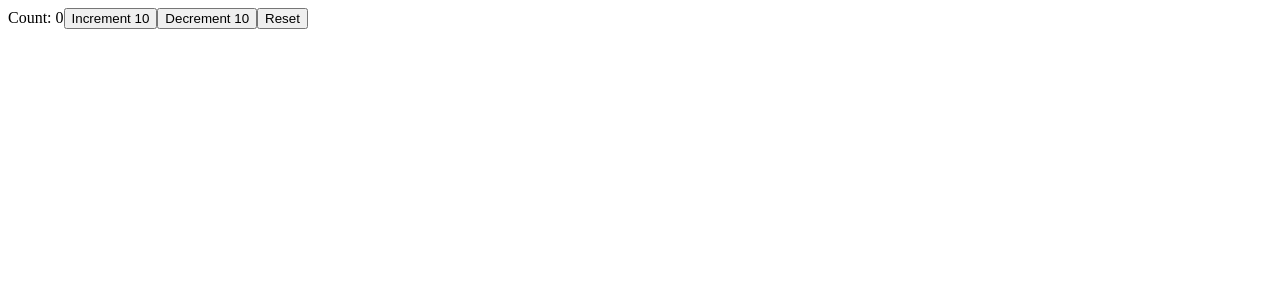
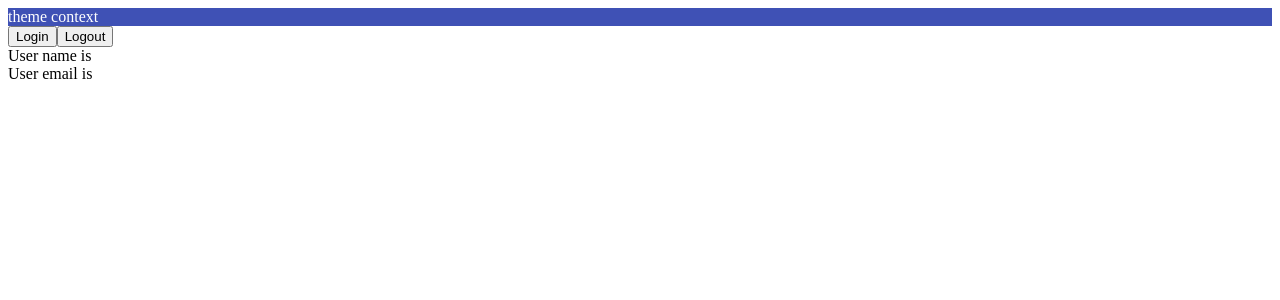
Before and after one commit to JeanMichaelC/React-TypeScript_Fundamentals, a React app: page / in a window 1280 px wide. Shown: the top 300 px of the page. Built offline with nearby package versions, Linux system fonts and the light colour scheme.

Commit message:
:memo: Added 12 and 13 useContext
Some examples of how to use useContext() with TS

```diff
--- a/src/App.tsx
+++ b/src/App.tsx
@@ -1,10 +1,19 @@
 import React from "react";
-import { Counter } from "./components/11_useReducerStrictActionTypes";
+import { ThemeContextProvider } from "./components/context/ThemeContext";
+import { Box } from "./components/12_useContextHook";
+import { UserContextProvider } from "./components/context/UserContext";
+import { User } from "./components/13_useContextFutureValues";
 
 const App: React.FC = () => {
 	return (
 		<div>
-			<Counter />
+			<ThemeContextProvider>
+				<Box />
+			</ThemeContextProvider>
+
+			<UserContextProvider>
+				<User />
+			</UserContextProvider>
 		</div>
 	)
 }
--- /dev/null
+++ b/src/components/12_useContextHook.tsx
@@ -0,0 +1,10 @@
+import React from "react";
+import { useContext } from "react";
+import { ThemeContext } from "./context/ThemeContext";
+
+const Box = () => {
+	const theme = useContext(ThemeContext);
+	return <div style={{ backgroundColor: theme.primary.main, color: theme.primary.text }}>theme context</div>;
+}
+
+export { Box }
--- /dev/null
+++ b/src/components/13_useContextFutureValues.tsx
@@ -0,0 +1,30 @@
+import React from "react";
+import { useContext } from "react";
+import { UserContext } from "./context/UserContext";
+
+const User = () => {
+	const userContext = useContext(UserContext);
+	const handleLogin = () => {
+		if(userContext) {
+			userContext.setUser({
+				name: 'John',
+				email: 'john@google.com'
+			})
+		}
+	}
+	const handleLogout = () => {
+		if(userContext) {
+			userContext.setUser(null);
+		}
+	}
+	return (
+		<div>
+			<button onClick={handleLogin}>Login</button>
+			<button onClick={handleLogout}>Logout</button>
+			<div>User name is {userContext?.user?.name}</div>
+			<div>User email is {userContext?.user?.email}</div>
+		</div>
+	)
+}
+
+export { User }
--- /dev/null
+++ b/src/components/context/ThemeContext.tsx
@@ -0,0 +1,14 @@
+import React, { createContext } from "react";
+import { theme } from "./theme";
+
+type ThemeContextProviderProps = {
+	children: React.ReactNode
+}
+
+const ThemeContext = createContext(theme)
+
+const ThemeContextProvider = ({ children }: ThemeContextProviderProps) => {
+	return <ThemeContext.Provider value={theme}>{children}</ThemeContext.Provider>
+}
+
+export { ThemeContextProvider, ThemeContext }
--- /dev/null
+++ b/src/components/context/UserContext.tsx
@@ -0,0 +1,28 @@
+import React, { useState, createContext } from "react"
+import { User } from "../08_useStateFutureValue";
+
+
+export type AuthUser = {
+	name: string,
+	email: string
+}
+
+type UserContextType = {
+	user: AuthUser | null,
+	setUser: React.Dispatch<React.SetStateAction<AuthUser | null> >
+}
+
+const UserContext = createContext<UserContextType | null>(null);
+
+type UserContextProviderProps = {
+	children: React.ReactNode
+}
+
+const UserContextProvider = ({ children }: UserContextProviderProps) => {
+	const [user, setUser] = useState<AuthUser | null>(null);
+	return <UserContext.Provider value={{ user, setUser }}>
+		{children}
+	</UserContext.Provider>
+}
+
+export { UserContext, UserContextProvider }
--- /dev/null
+++ b/src/components/context/theme.ts
@@ -0,0 +1,10 @@
+export const theme = {
+	primary: {
+		main: '#3f51b5',
+		text: '#fff'
+	},
+	secondary: {
+		main: '#f50557',
+		text: '#fff'
+	}
+}
```
Also changed, not shown: src/AppTill11.tsx (added, +12 -0 lines).
